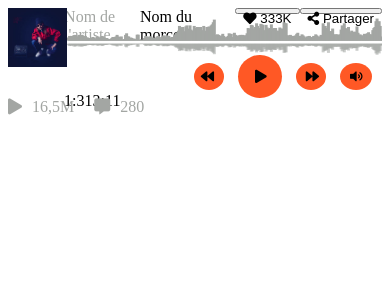
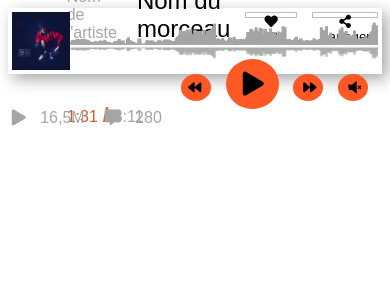
Before and after one commit to Bleuenn/ProjetLecteurMP3, a PHP site: page /morceau/ in a window 390 px wide. Shown: the top 300 px of the page. Run offline with PHP 8.4, Linux system fonts and the light colour scheme.

Commit message:
CCS :     - Design "fini" (verifier avec le prof)     - Responsive à refaire

```diff
--- a/view/css/style.css
+++ b/view/css/style.css
@@ -18,6 +18,7 @@ body {
     display: flex;
     flex-direction: column;
     justify-content: center;
+    font-family: sans-serif;
 }
 
 .audioplayer {
@@ -27,7 +28,8 @@ body {
     justify-content: space-between;
     align-content: stretch;
     height: 15vw;
-    box-shadow: black;
+    box-shadow: 5px 5px 15px #a3a6a3;
+    padding: 1%;
 }
 
 .visuel {
@@ -41,6 +43,7 @@ body {
 .infos {
     display: flex;
     align-self: flex-start;
+    align-items: center;
     flex: 1 25%;
     order: 1;
     margin-left: 15%;
@@ -48,8 +51,13 @@ body {
     max-height: 33px;
 }
 
-.infos .artiste {
+.infos > .artiste {
     color: #a3a6a3;
+    margin-right: 20px;
+}
+
+.infos > .titre {
+    font-size: 1.5em;
 }
 
 .controls {
@@ -67,21 +75,39 @@ body {
 }
 
 .controls > .play {
-    padding: 15px 15px 15px 17px;
+    padding: 13px 15px 13px 17px;
+    font-size: 1.5em;
 }
 
 .controls > .prev {
     padding: 7px 10px 7px 7px;
 }
 
-
 .temps {
     display: flex;
     align-self: flex-end;
+    align-items: baseline;
     order: 4;
     margin-left: 15%;
     height: 10%;
     max-height: 50px;
+}
+
+.temps > .en-cours::after{
+    color: #ff5825;
+    font-size: 1.3em;
+    content: "/" ;
+    font-weight: bold;
+    margin-left: 5px;
+    margin-right: 5px;
+}
+
+.temps > .en-cours{
+    color: #d65b27;
+}
+
+.temps > .total{
+    color: #a3a6a3;
 }
 
 .statistiques {
@@ -95,7 +121,7 @@ body {
 
 .nb-commentaires::before {
     font-family: 'fontello', Fallback, sans-serif;
-    content: "1";
+    content: " ";
     margin-right: 10px;
 }
 
@@ -105,10 +131,9 @@ body {
 
 .nb-lectures::before {
     font-family: 'fontello', Fallback, sans-serif;
-    content: "5";
+    content: " ";
     margin-right: 10px;
 }
-
 
 .social {
     display: flex;
@@ -120,14 +145,22 @@ body {
     max-height: 33px;
 }
 
+.social > button{
+    color: black;
+    background-color: white;
+    border: #babdba 1px solid;
+    border-radius: 5%;
+    margin-left: 15px;
+}
+
 .like::before {
     font-family: 'fontello', Fallback, sans-serif;
-    content: "3 ";
+    content: " ";
 }
 
 .share::before {
     font-family: 'fontello', Fallback, sans-serif;
-    content: "6 ";
+    content: " ";
 }
 
 .waveform {
@@ -139,6 +172,17 @@ body {
     height: 70%;
     max-height: 167px;
     margin-left: 15%;
+}
+
+#range{
+    position: absolute;
+    border: 0;
+    margin-left: -25px;
+    height: 2px;
+    width: 50px;
+    background :#959799;
+    outline: none;
+    -webkit-transform:rotate(90deg);
 }
 
 /* ---------------------------------------------------------------- */
@@ -182,14 +226,14 @@ rect.reverse {
     }
 
     .waveform {
-        margin-left: 250px;
+        margin-left: 275px;
     }
 
     .infos {
-        margin-left: 250px;
+        margin-left: 275px;
     }
 
     .temps {
-        margin-left: 250px;
+        margin-left: 275px;
     }
 }
--- a/view/javascript/testJSON.php
+++ /dev/null
@@ -1,3 +0,0 @@
-<?php
-
-include 'index.html';
--- a/view/javascript/traitementJSON.js
+++ b/view/javascript/traitementJSON.js
@@ -156,12 +156,12 @@ function player(chemin) {
 		if (!enLecture) {
 			musique.play();
 			enLecture = true;
-			boutonLecteur.innerText = "Stop";
+			boutonLecteur.innerText = "";
 		} else {
 			musique.pause();
 			enLecture = false;
 			musique.currentTime = 0;
-			boutonLecteur.innerText = "Lecture";
+			boutonLecteur.innerText = "";
 		}
 	});
 
@@ -184,7 +184,20 @@ function main() {
 main();
 
 let rect = document.querySelectorAll('rect')[0];
+let volume = document.getElementsByClassName('volume')[0];
+let range = null;
 
-rect.addEventListener('click', function (e) {
+volume.addEventListener('mouseover', function(e){
+    if(range === null){
+        range = document.createElement("input");
+        range.setAttribute("type", "range");
+        range.setAttribute("id", "range");
 
+        volume.parentNode.appendChild(range);
+
+        range.addEventListener("mouseout", function (e){
+           volume.parentNode.removeChild(range);
+           range = null;
+        });
+    }
 });
--- a/view/maquette.php
+++ b/view/maquette.php
@@ -26,10 +26,10 @@
                  preserveAspectRatio="xMinYMin meet" -->
         </div>
         <div class='controls'>
-            <button class='prev'>0</button>
-            <button class='play-pause play'>4</button>
-            <button class='next'>2</button>
-            <button class='volume' data-vaue='90'>7</button>
+            <button class='prev'></button>
+            <button class='play-pause play'></button>
+            <button class='next'></button>
+            <button class='volume' data-vaue='90'></button>
         </div>
         <div class='temps'>
             <div class='en-cours'>1:31</div>
```
Also changed, not shown: view/javascript/index.html (deleted, +0 -25 lines), view/javascript/style.css (deleted, +0 -41 lines), view/font/fontello.ttf, view/font/fontello.woff, view/font/fontello.woff2, 2 other files.
